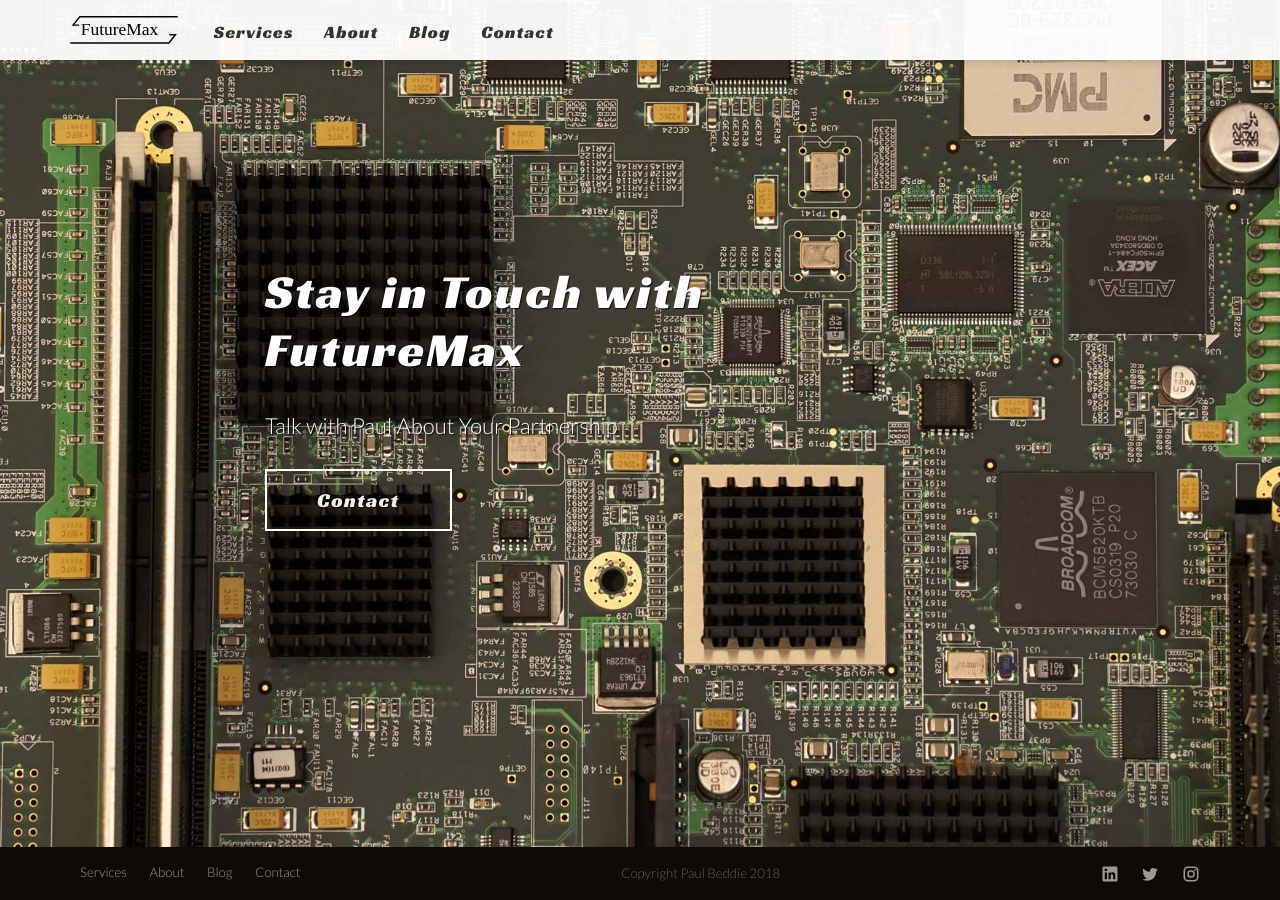
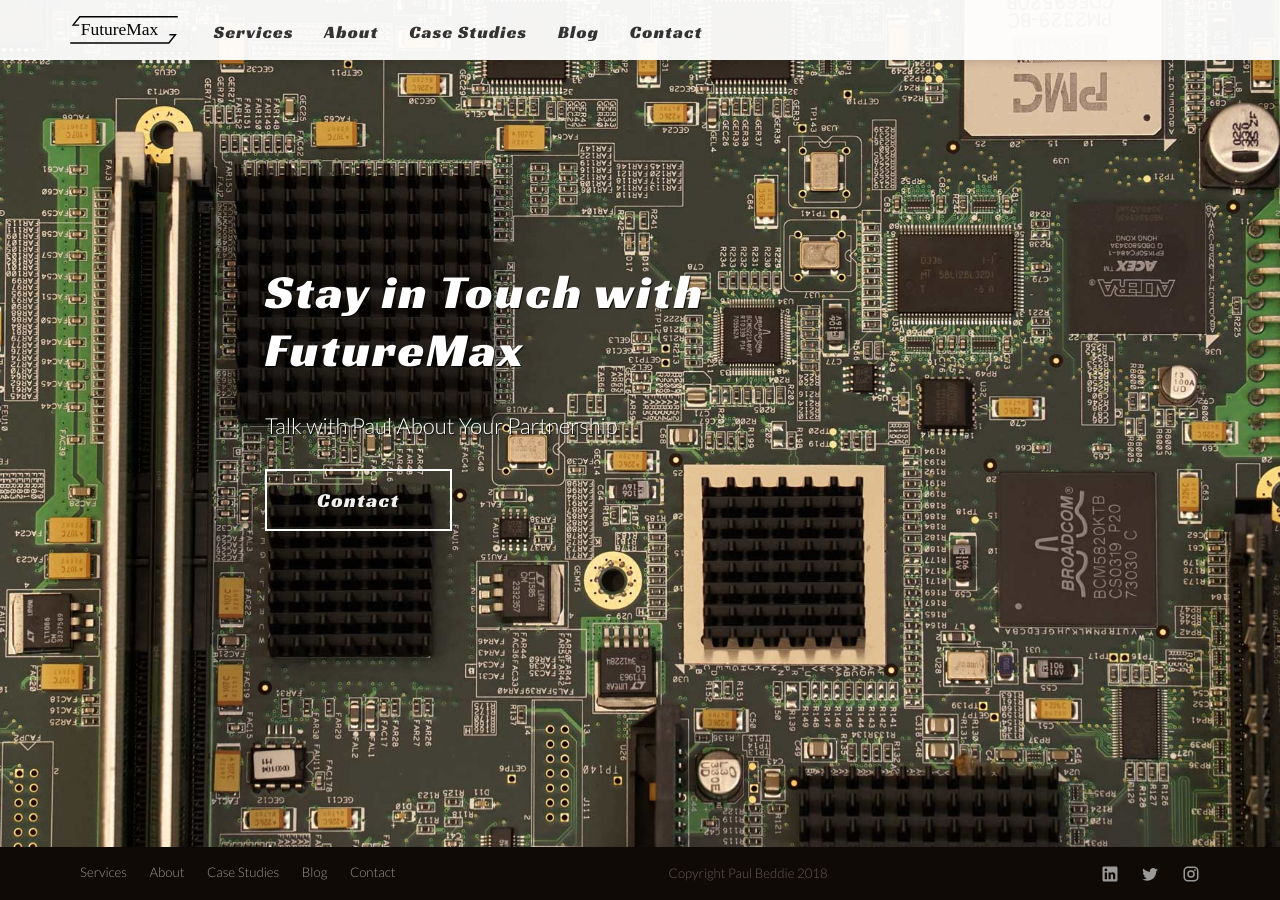
Before and after one commit to mlweih/paulbeddiefrisco, a Jekyll site: the page built from index.html, in a window 1280 px wide and 900 px high, scrolled down 3742 px. Built offline with Jekyll 4.4.1, drawn with Linux system fonts in a browser that asks for light colours; nearby versions of some CDN libraries.

Commit message:
Add Studies to Nav
Case Studies re-added to Navigation

```diff
--- a/_data/footer.yml
+++ b/_data/footer.yml
@@ -3,6 +3,8 @@ left_links:
     link: /futuremax/
   - name: About
     link: /about/
+  - name: Case Studies
+    link: /studies/
   - name: Blog
     link: /blog/
   - name: Contact
--- a/_data/navigation.yml
+++ b/_data/navigation.yml
@@ -2,6 +2,8 @@
   link: /futuremax/
 - name: About
   link: /about/
+- name: Case Studies
+  link: /studies/
 - name: Blog
   link: /blog/
 - name: Contact
```
